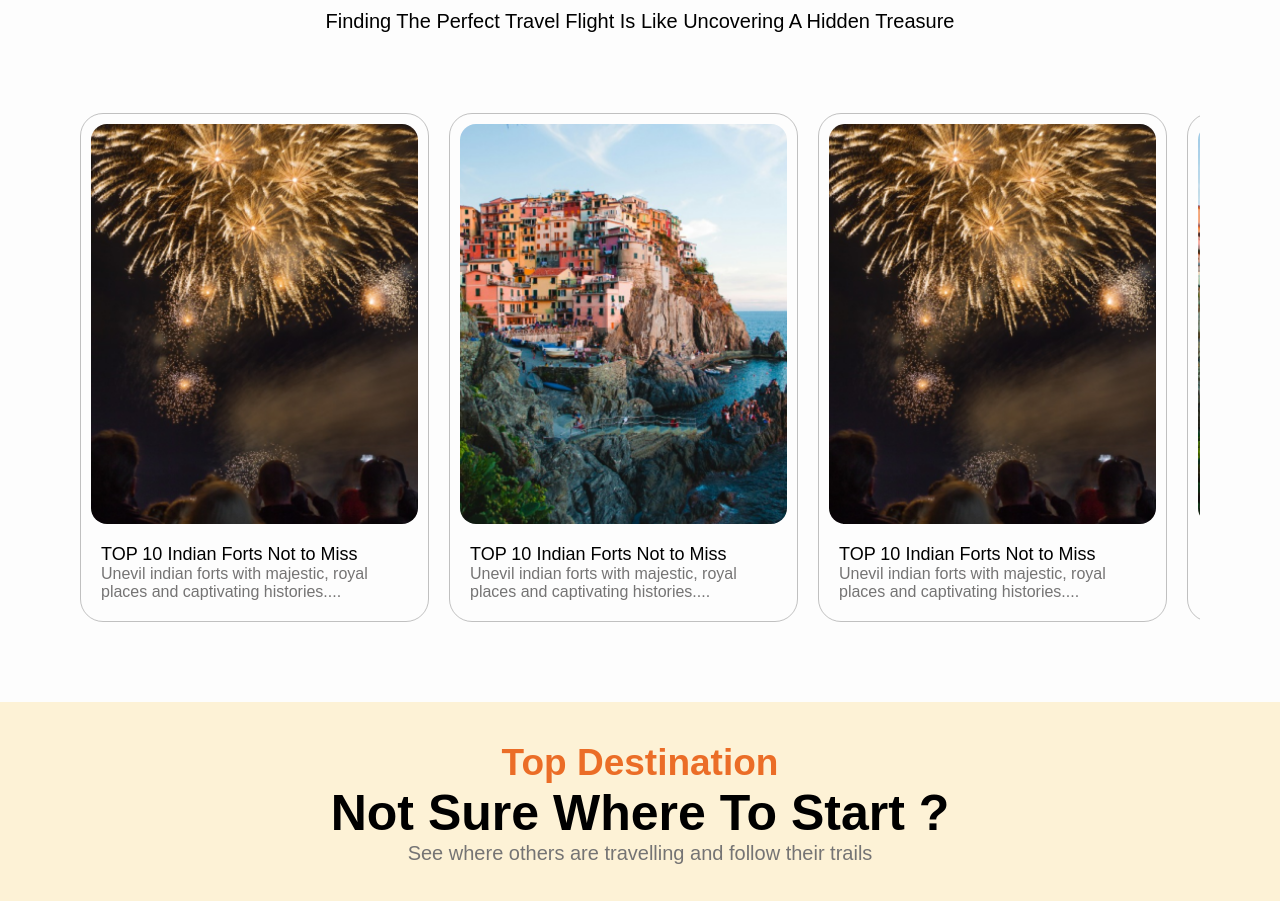
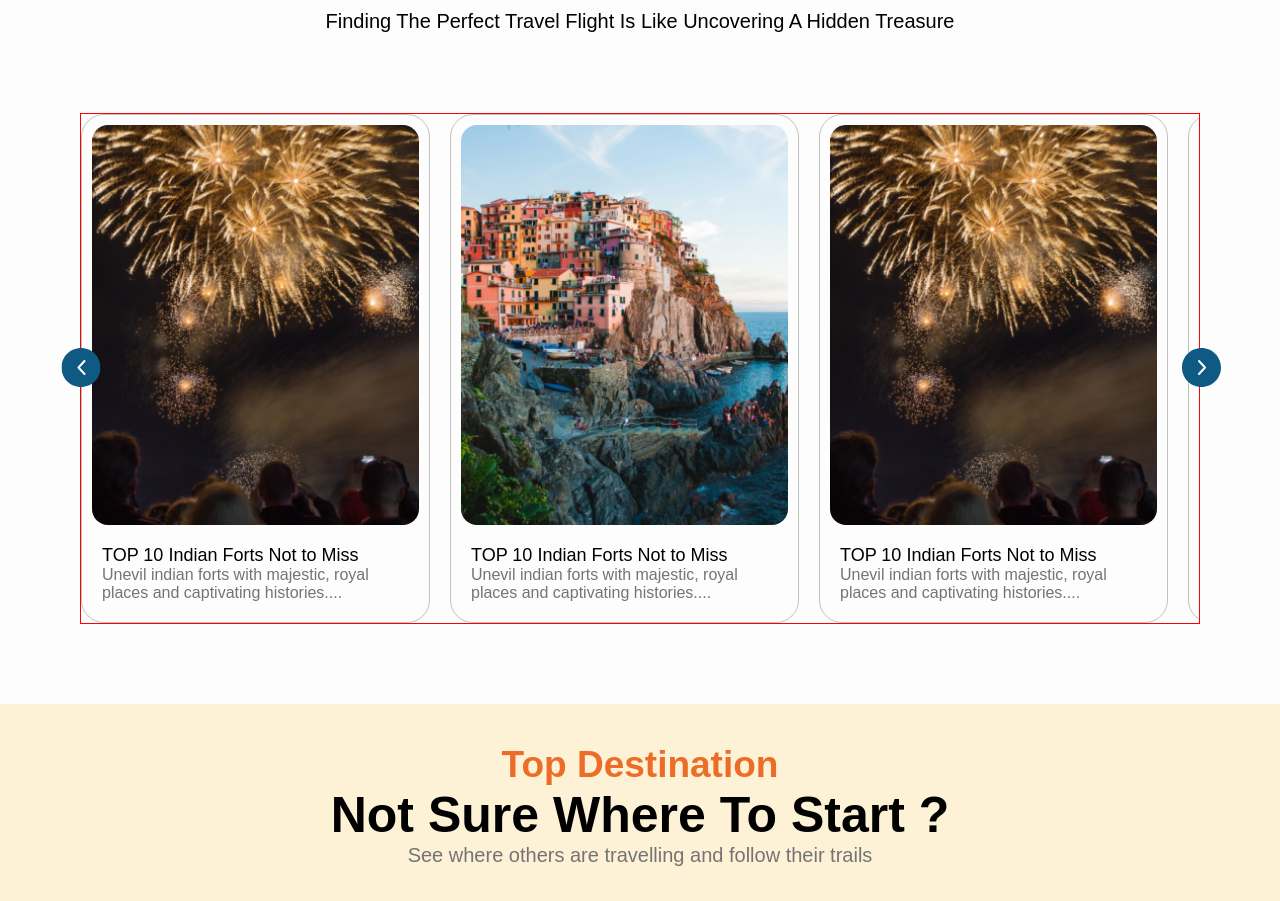
Before and after one commit to WebsitesByMTT/Trippybug_V2, a Next.js app: page / in a window 1280 px wide. Shown: the part 2332-3233 px from the top of the page. Built offline with nearby package versions, Linux system fonts and the light colour scheme.

Commit message:
scrollbartrend

```diff
--- a/src/components/trendingNow/TrendingNow.jsx
+++ b/src/components/trendingNow/TrendingNow.jsx
@@ -1,8 +1,16 @@
+"use client"
 import Image from "next/image";
 import styles from "./trendingNow.module.scss";
+import React, { useState, useRef, useEffect } from "react";
+import Link from 'next/link';
+
+
+
+
 
 const data = [
   {
+
     title: "TOP 10 Indian Forts Not to Miss",
     desc: "Unevil indian forts with majestic, royal places and captivating histories....",
     img: "/trendingNow/1.png",
@@ -45,6 +53,27 @@ const data = [
 ];
 
 const TrendingNow = () => {
+  const ref = useRef(null);
+  const [currentIndex, setCurrentIndex] = useState(0);
+
+  const handleLeftButtonClick = () => {
+    setCurrentIndex((prevIndex) => (prevIndex - 1 + data.length) % data.length);
+    ref.current.scrollIntoView({ behavior: 'smooth' });
+    console.log("clicke Left")
+
+  };
+
+
+  const handleRightButtonClick = () => {
+    setCurrentIndex((prevIndex) => (prevIndex + 1) % data.length);
+    ref.current.scrollIntoView({ behavior: 'smooth' });
+    console.log("clicke right")
+
+  };
+
+
+
+
   return (
 
     <div className={styles[`trending-now`]}>
@@ -60,8 +89,10 @@ const TrendingNow = () => {
 
         <div className={styles.content}>
           <div className={styles.cards}>
+
+
             {data.map((item, index) => (
-              <div className={styles.card} key={index}>
+              <div className={styles.card} key={index} ref={index === currentIndex ? ref : null}>
                 <div className={styles[`card-container`]}>
                   <div className={styles[`image-container`]}>
                     <Image
@@ -80,10 +111,27 @@ const TrendingNow = () => {
 
                 </div>
               </div>
+            ))}
+          </div>
+          <button className={styles.leftbtn}
+            onClick={handleLeftButtonClick}
+          >
+            <svg xmlns="http://www.w3.org/2000/svg" width="39" height="39" viewBox="0 0 39 39" fill="none">
+              <path d="M-2.32535e-07 19.5C-3.60964e-07 8.73015 8.73015 3.60964e-07 19.5 2.32535e-07C30.2698 1.04106e-07 39 8.73015 39 19.5C39 30.2698 30.2698 39 19.5 39C8.73015 39 -1.04106e-07 30.2699 -2.32535e-07 19.5Z" fill="#0F5A83" />
+              <path d="M23 13L17 19.5L23 26" fill="#0F5A83" />
+              <path d="M23 13L17 19.5L23 26" stroke="white" stroke-width="2" stroke-linecap="round" stroke-linejoin="round" />
+            </svg>
+          </button>
+          <button className={styles.rightbtn}
+            onClick={handleRightButtonClick}
+          >
 
-            ))}
-
-          </div>
+            <svg xmlns="http://www.w3.org/2000/svg" width="39" height="39" viewBox="0 0 39 39" fill="none">
+              <path d="M39 19.5C39 8.73015 30.2699 3.60964e-07 19.5 2.32535e-07C8.73015 1.04106e-07 3.60964e-07 8.73015 2.32535e-07 19.5C1.04106e-07 30.2698 8.73015 39 19.5 39C30.2698 39 39 30.2699 39 19.5Z" fill="#0F5A83" />
+              <path d="M17 13L23 19.5L17 26" fill="#0F5A83" />
+              <path d="M17 13L23 19.5L17 26" stroke="white" stroke-width="2" stroke-linecap="round" stroke-linejoin="round" />
+            </svg>
+          </button>
         </div>
 
       </div>
--- a/src/components/trendingNow/trendingNow.module.scss
+++ b/src/components/trendingNow/trendingNow.module.scss
@@ -3,6 +3,7 @@
 
 .trending-now {
   padding: 8rem 4rem;
+  position: relative;
 
   @include media.for-greater-than-medium {
     padding: 8rem 6rem;
@@ -44,13 +45,19 @@
       }
     }
 
+
+
     .content {
+      border: 1px solid red;
+      position: relative;
+
       .cards {
         display: flex;
         justify-content: flex-start;
         gap: 2rem;
         overflow-x: scroll;
         scroll-snap-type: x mandatory;
+
         // animation: scrollCards 20s linear infinite;
 
         //   @keyframes scrollCards {
@@ -84,6 +91,7 @@
 
               border-radius: 1.6rem;
               overflow: hidden;
+
               .image {
                 width: 100%;
                 height: 100%;
@@ -104,9 +112,36 @@
                 color: #757474;
               }
             }
+
+          }
+
         }
       }
+
+      .leftbtn {
+        position: absolute;
+        top: 50%;
+        left: 0%;
+        transform: translate(-50%, -50%);
+        background: none;
+        border: none;
+        cursor: pointer;
       }
+
+      .rightbtn {
+        position: absolute;
+        top: 50%;
+        right: -2%;
+        transform: translate(0%, -50%);
+        background: none;
+        border: none;
+        cursor: pointer;
+
       }
+
+
     }
+
   }
+
+}
```
Also changed, not shown: src/components/trendingNow/avii.jsx (added, +148 -0 lines). Lines whose indentation alone changed are shown as unchanged.
